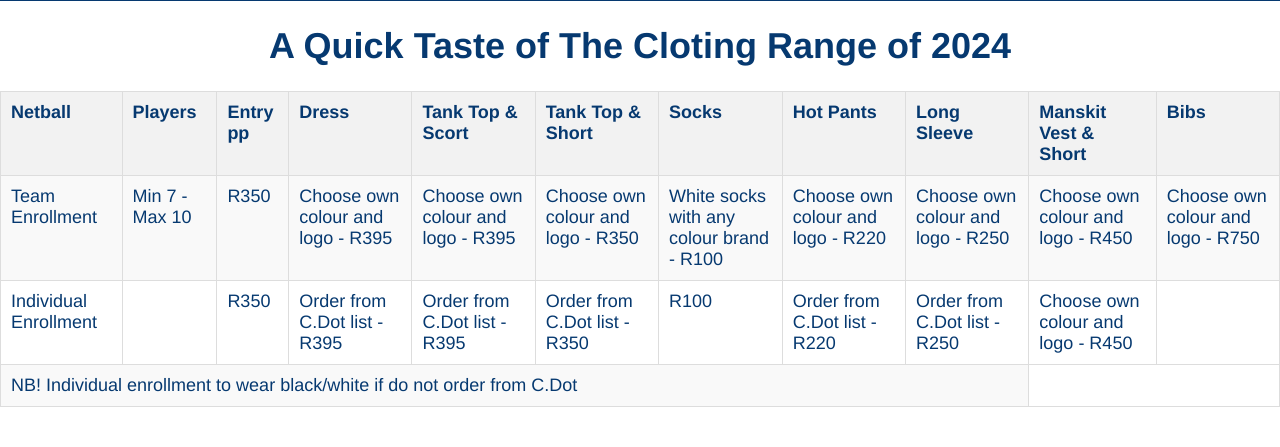
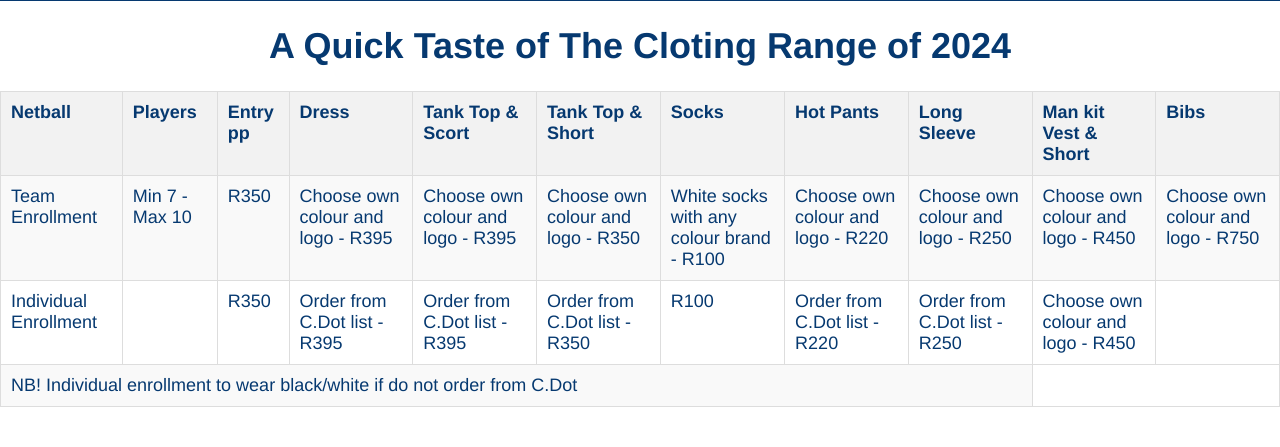
Before and after one commit to FuryOfD/cdotnetball, a Flask app: page /clothes in a window 1280 px wide. Shown: the part 303-750 px from the top of the page. Run offline with Flask 3, Linux system fonts and the light colour scheme.

Commit message:
Update kit.html

```diff
--- a/templates/kit.html
+++ b/templates/kit.html
@@ -52,7 +52,7 @@
             <th>Socks</th>
             <th>Hot Pants</th>
             <th>Long Sleeve</th>
-            <th>Manskit Vest & Short</th>
+            <th>Man kit Vest & Short</th>
             <th>Bibs</th>
           </tr>
 
```
